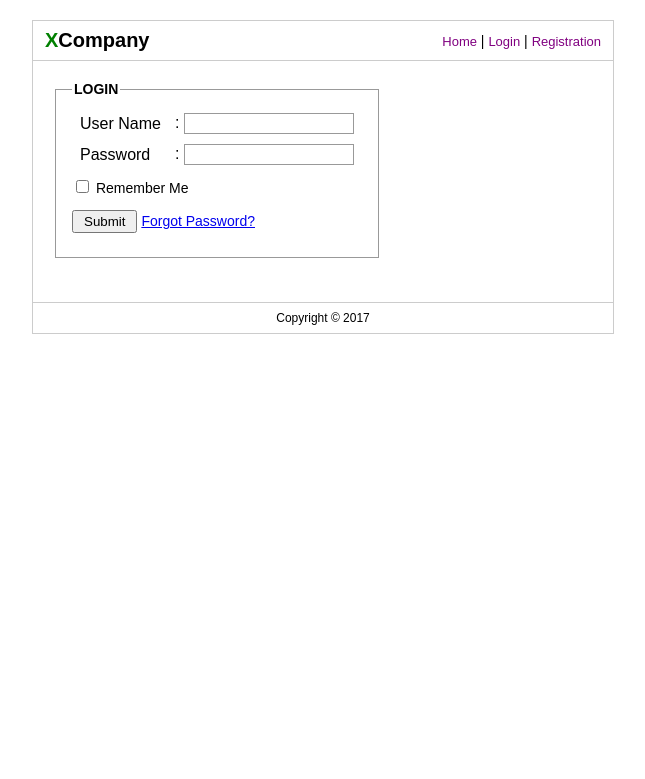
After one commit to RYusef/Learning-Web-Technologies-Spring2025-2026-SecQ, a PHP site: page /login.php in a window 1280 px wide. The commit adds this page. Shown: the top 779 px of the page, without its empty margins (317-962 px from the left). Run offline with PHP 8.4, Linux system fonts and the light colour scheme.

Commit message:
Third Commit

```diff
--- /dev/null
+++ b/Final Lab 2/login.php
@@ -0,0 +1,78 @@
+<?php
+session_start();
+
+if (isset($_SESSION['username'])) {
+    header('Location: dashboard.php');
+    exit;
+}
+
+// Auto-login from cookie
+if (isset($_COOKIE['remember_user'])) {
+    foreach ($_SESSION['users'] ?? [] as $u) {
+        if ($u['username'] === $_COOKIE['remember_user']) {
+            $_SESSION['username'] = $u['username'];
+            header('Location: dashboard.php');
+            exit;
+        }
+    }
+}
+
+$error = '';
+
+if ($_SERVER['REQUEST_METHOD'] === 'POST') {
+    $username = trim($_POST['username'] ?? '');
+    $password = $_POST['password'] ?? '';
+    $remember = isset($_POST['remember_me']);
+
+    foreach ($_SESSION['users'] ?? [] as $u) {
+        if ($u['username'] === $username && $u['password'] === $password) {
+            $_SESSION['username'] = $username;
+            if ($remember) {
+                setcookie('remember_user', $username, time() + 7 * 24 * 3600, '/');
+            }
+            header('Location: dashboard.php');
+            exit;
+        }
+    }
+    $error = 'Invalid username or password.';
+}
+?>
+<html>
+<head>
+    <title>xCompany - Login</title>
+    <link rel="stylesheet"  href="style.css">
+</head>
+<body>
+<div class="wrapper">
+    <div class="header">
+        <div class="logo"><span>X</span>Company</div>
+        <div class="nav">
+            <a href="index.html">Home</a> |
+            <a href="login.php">Login</a> |
+            <a href="register.php">Registration</a>
+        </div>
+    </div>
+    <div class="content">
+        <?php if ($error): ?>
+            <p class="error"><?= htmlspecialchars($error) ?></p>
+        <?php endif; ?>
+
+        <form method="post">
+        <fieldset>
+            <legend>LOGIN</legend>
+            <table>
+                <tr><td>User Name</td><td>: <input type="text" name="username"></td></tr>
+                <tr><td>Password</td><td>: <input type="password" name="password"></td></tr>
+            </table>
+            <p style="margin-top:6px;"><label><input type="checkbox" name="remember_me"> Remember Me</label></p>
+            <p style="margin-top:6px;">
+                <input type="submit" value="Submit">
+                <a href="forgot_password.php">Forgot Password?</a>
+            </p>
+        </fieldset>
+        </form>
+    </div>
+    <div class="footer">Copyright &copy; 2017</div>
+</div>
+</body>
+</html>
```
Also changed, not shown: Final Lab 2/forgot_password.php (added, +52 -0 lines), Final Lab 2/style.css (line endings or trailing spaces).
